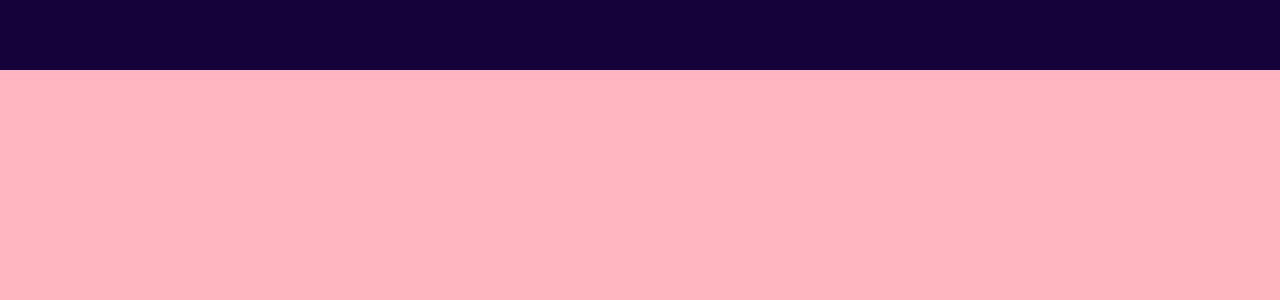
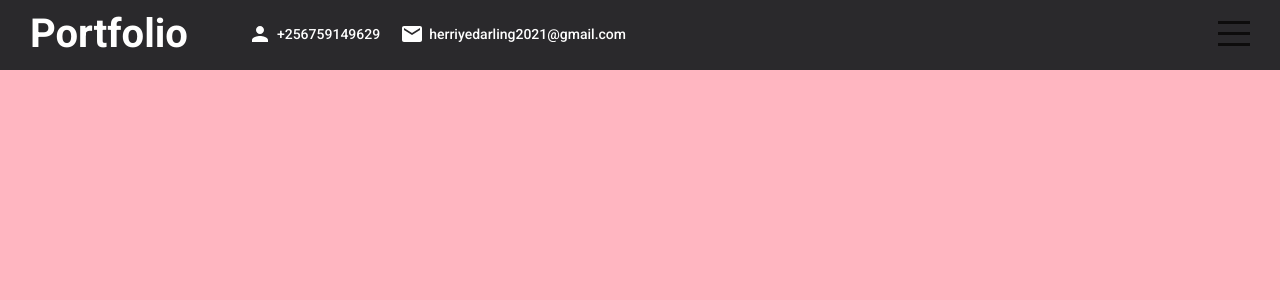
Before and after one commit to ghermaico135/my-portfolio-design, a React (Create React App) app: page / in a window 1280 px wide. Shown: the top 300 px of the page. Built offline with nearby package versions, Linux system fonts and the light colour scheme.

Commit message:
top bar design and functionality

```diff
--- a/package.json
+++ b/package.json
@@ -3,6 +3,10 @@
   "version": "0.1.0",
   "private": true,
   "dependencies": {
+    "@emotion/react": "^11.13.3",
+    "@emotion/styled": "^11.13.0",
+    "@mui/icons-material": "^6.1.3",
+    "@mui/material": "^6.1.3",
     "@testing-library/jest-dom": "^5.17.0",
     "@testing-library/react": "^13.4.0",
     "@testing-library/user-event": "^13.5.0",
--- a/src/App.css
+++ b/src/App.css
@@ -8,6 +8,7 @@
     background-color: lightsalmon;
     position: relative;
     top: 70px;
+    scroll-behavior: smooth;
     scroll-snap-type: y mandatory;
     scrollbar-width: none;
     &::-webkit-scrollbar{
--- a/src/App.js
+++ b/src/App.js
@@ -5,11 +5,15 @@ import Testimonial from "./components/testimonial/Testimonial";
 import Work from "./components/work/Work";
 import Contact from "./components/contact/Contact";
 import "./app.css"
+import { useState } from "react";
+
 
 function App() {
+
+  const [openMenu, setOpenMenu] = useState(true)
   return (
     <div className="app">
-      <Topbar />
+      <Topbar openMenu={openMenu} setOpenMenu={setOpenMenu}/>
       <div className="sections">
           <Intro />
           <Portfolio />
--- a/src/components/contact/Contact.jsx
+++ b/src/components/contact/Contact.jsx
@@ -2,6 +2,6 @@ import "./contact.css"
 
 export default function Contact() {
   return (
-    <div className="contact"></div>
+    <div className="contact" id="contact"></div>
   )
 }
--- a/src/components/intro/Intro.jsx
+++ b/src/components/intro/Intro.jsx
@@ -2,6 +2,6 @@ import "./intro.css"
 
 export default function Intro() {
   return (
-    <div className="intro"></div>
+    <div className="intro" id="intro"></div>
   )
 }
--- a/src/components/portfolio/Portfolio.jsx
+++ b/src/components/portfolio/Portfolio.jsx
@@ -2,6 +2,6 @@ import "./portfolio.css"
 
 export default function Portfolio() {
   return (
-    <div className="portfolio"></div>
+    <div className="portfolio" id="portfolio"></div>
   )
 }
--- a/src/components/testimonial/Testimonial.jsx
+++ b/src/components/testimonial/Testimonial.jsx
@@ -2,6 +2,6 @@ import "./testimonial.css"
 
 export default function Testimonial() {
   return (
-    <div className="testimonals"></div>
+    <div className="testimonals" id="testimonials"></div>
   )
 }
--- a/src/components/topbar/Topbar.jsx
+++ b/src/components/topbar/Topbar.jsx
@@ -1,7 +1,31 @@
 import "./topbar.css"
+import PersonIcon from '@mui/icons-material/Person';
+import MailIcon from '@mui/icons-material/Mail';
 
-export default function Topbar() {
+export default function Topbar({openMenu,setOpenMenu}) {
   return (
-    <div className="topbar"></div>
+    <div className={"topbar" + (openMenu ? " active" : "")}>
+      <div className="wrapper">
+        <div className="left">
+          <a href="#intro" className="logo">Portfolio</a>
+          <div className="itemContainer">
+              <PersonIcon className="icon" />
+
+              <span>+256759149629</span>
+          </div>
+          <div className="itemContainer">
+              <MailIcon className="icon" />
+              <span className="topIconSpan">herriyedarling2021@gmail.com </span>
+          </div>
+        </div>
+        <div className="right">
+          <div className="humburger" onClick={()=>setOpenMenu(!openMenu)}>
+              <span></span>
+              <span></span>
+              <span></span>
+          </div>
+        </div>
+      </div>
+    </div>
   )
 }
--- a/src/components/topbar/topbar.css
+++ b/src/components/topbar/topbar.css
@@ -1,8 +1,87 @@
 .topbar{
     width: 100%;
     height: 70px;
-    background-color: #15023a;
+    background-color:#fff ;
+    color:#15023a;
     position: fixed;
     top: 0;
     z-index: 2;
 }
+
+.active{
+    background-color: #2a292c;
+    color: #fff;
+}
+
+.wrapper{
+    padding: 10px 30px;
+    display: flex;
+    align-items:center;
+    justify-content: space-between;
+}
+
+.left{
+    display: flex;
+    align-items: center;
+}
+
+.logo{
+    font-size: 40px;
+    font-weight: 700;
+    text-decoration: none;
+    color: inherit;
+    margin-right: 40px;
+}
+
+.itemContainer{
+    display: flex;
+    align-items: center;
+    margin-left: 20px;
+}
+
+.icon{
+    font-size: 18px;
+    margin-right: 5px;
+
+}
+
+.itemContainer span{
+    font-size:14px ;
+    font-weight:500 ;
+    transform-origin: left;
+}
+
+
+
+.humburger{
+    width: 32px;
+    height: 25px;
+    display: flex;
+    flex-direction: column;
+    justify-content: space-between;
+    cursor: pointer;
+}
+
+.humburger > span{
+    width: 100%;
+    height: 3px;
+    background-color: rgb(13, 12, 12);
+    font-size:14px ;
+    font-weight:500 ;
+    transform-origin: left;
+    transition: all 2s ease;
+}
+
+/* .humburger:first-child{
+    background-color: #fff;
+    transform: rotate(45deg);
+}
+
+.humburger:nth-child(2) {
+    opacity: 0;
+}
+
+.humburger:last-child{
+    background-color: #fff;
+    transform: rotate(-45deg);
+} */
--- a/src/components/work/Work.jsx
+++ b/src/components/work/Work.jsx
@@ -2,6 +2,6 @@ import "./work.css"
 
 export default function Work() {
   return (
-    <div className="works"></div>
+    <div className="works" id="works"></div>
   )
 }
```
Also changed, not shown: 1 other file (tests, documents, lock files or other folders).
